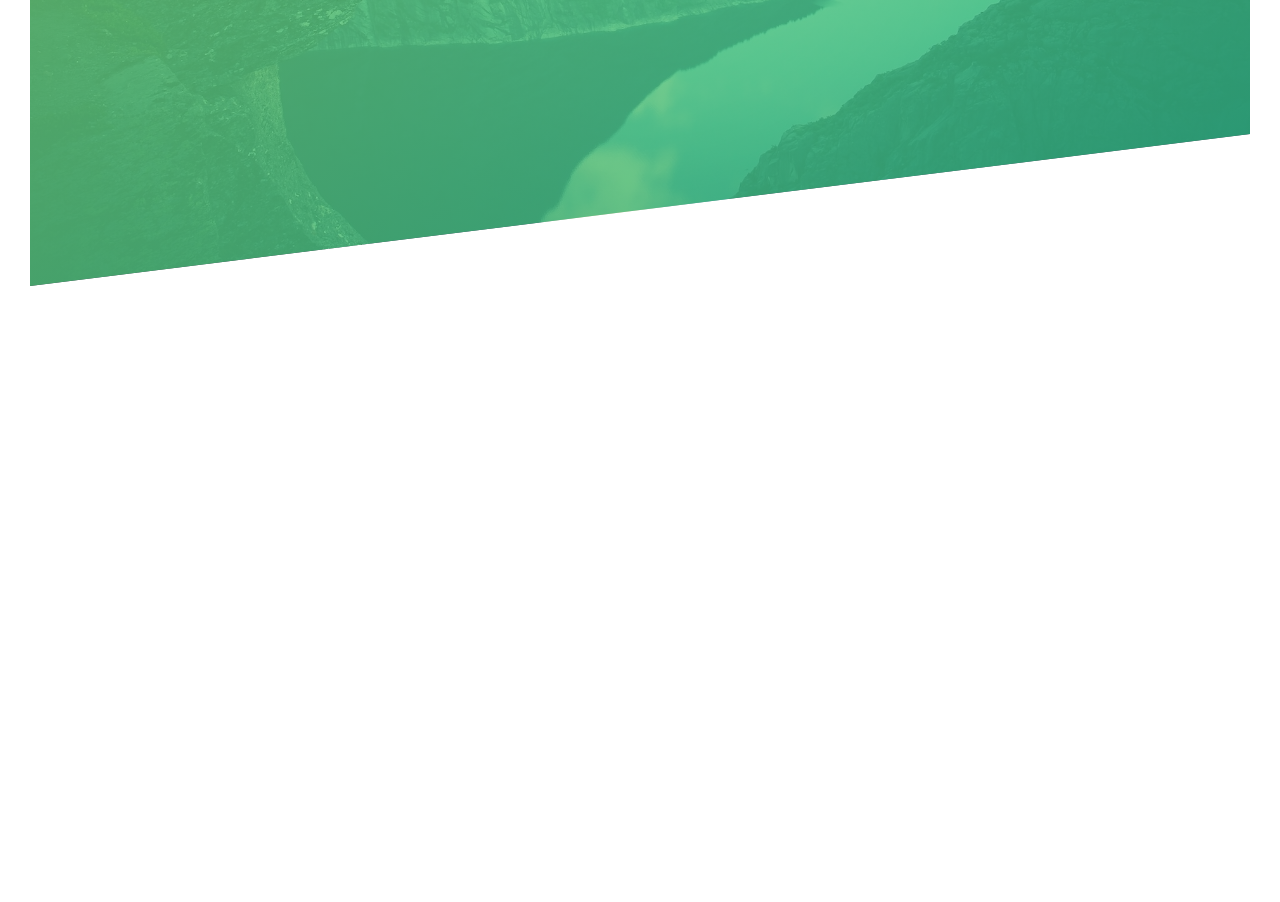
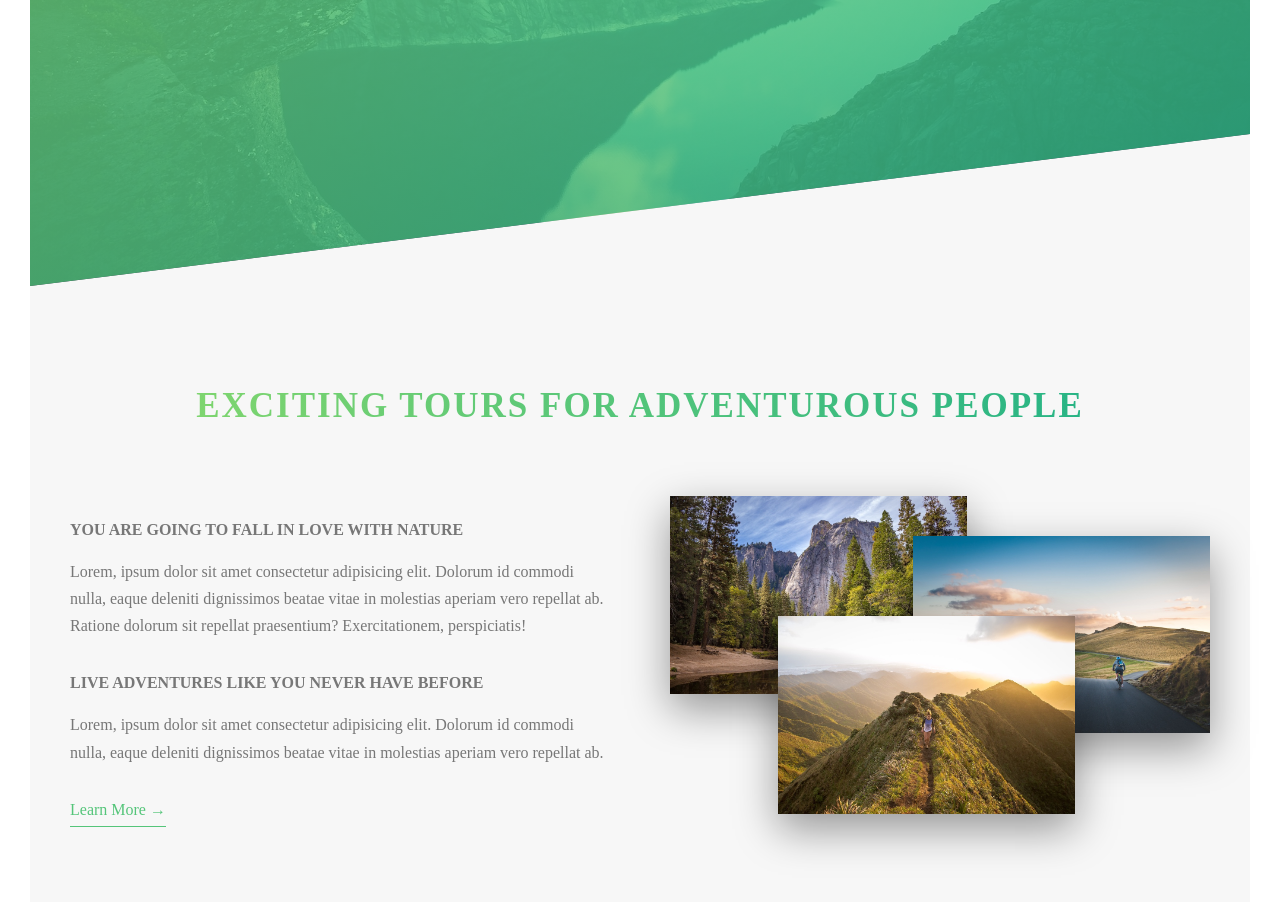
Before and after one commit to manamkiran/htmlCss, a website: page advancedCss/Natours/index.html in a window 1280 px wide. Shown: the part 504-1406 px from the top of the page. Before the commit the page ends 820 px from the top, so only its background shows below. Drawn offline with Linux system fonts and the light colour scheme.

Commit message:
Adding About session

```diff
--- a/advancedCss/Natours/index.html
+++ b/advancedCss/Natours/index.html
@@ -28,8 +28,42 @@
             <a href="#" class="btn btn--white btn--animated">Discover Our Tours</a>
         </div>
     </header>
+    <main>
+        <section class="section-about">
+            <div class="u-center-text u-margin-bottom-big">
+                <h2 class="heading-secondary">
+                    Exciting Tours for adventurous people
+                </h2>
+            </div>
+            <div class="row">
+                <div class="col-1-of-2">
+                    <h3 class="heading-tertiary u-margin-bottom-small">You are going to fall in love with Nature</h3>
+                    <p class="paragraph">
+                        Lorem, ipsum dolor sit amet consectetur adipisicing elit. Dolorum id commodi nulla, eaque
+                        deleniti dignissimos beatae vitae in molestias aperiam vero repellat ab. Ratione dolorum sit
+                        repellat praesentium? Exercitationem, perspiciatis!
+                    </p>
+                    <h3 class="heading-tertiary u-margin-bottom-small">Live adventures like you never have before</h3>
+                    <p class="paragraph">
+                        Lorem, ipsum dolor sit amet consectetur adipisicing elit. Dolorum id commodi nulla, eaque
+                        deleniti dignissimos beatae vitae in molestias aperiam vero repellat ab.
+                    </p>
 
-    <section class="grid-test" style = "display: none;">
+                    <a href="#" class="btn-text">Learn More &rarr;</a>
+                </div>
+                <div class="col-1-of-2">
+                    <div class="composition">
+                        <img src="img/nat-1-large.jpg" alt="Photo 1" class="composition__photo composition__photo--p1">
+                        <img src="img/nat-2-large.jpg" alt="Photo 2" class="composition__photo composition__photo--p2">
+                        <img src="img/nat-3-large.jpg" alt="Photo 3" class="composition__photo composition__photo--p3">
+                    </div>
+                </div>
+            </div>
+        </section>
+
+    </main>
+
+    <section class="grid-test" style="display: none;">
         <div class="row">
             <div class="col-1-of-2">Col 1 Of 2</div>
             <div class="col-1-of-2">Col 1 Of 2</div>
--- a/advancedCss/Natours/sass/abstracts/_variables.scss
+++ b/advancedCss/Natours/sass/abstracts/_variables.scss
@@ -3,11 +3,15 @@ $color-primary: #55c57a;
 $color-primary-light: #7ed56f;
 $color-primary-dark: #28b485;
 
+$color-grey-light-1: #f7f7f7;
 $color-grey-dark: #777;
 $color-white: #fff;
 $color-black: #000;
 
+//FONTS
+$default-font-size: 1.6rem;
+
 // GRID
-$grid-max-width : 114rem;
-$gutter-vertical : 8rem;
-$gutter-horizontal : 6rem;
+$grid-max-width: 114rem;
+$gutter-vertical: 8rem;
+$gutter-horizontal: 6rem;
--- a/advancedCss/Natours/sass/base/_typography.scss
+++ b/advancedCss/Natours/sass/base/_typography.scss
@@ -31,3 +31,39 @@ body {
     animation: moveInRight 1s ease-out;
   }
 }
+
+.heading-secondary {
+  font-size: 3.5rem;
+  text-transform: uppercase;
+  font-weight: 700;
+  display: inline-block;
+
+  background-image: linear-gradient(
+    to right,
+    $color-primary-light,
+    $color-primary-dark
+  );
+  -webkit-background-clip: text;
+  color: transparent;
+  transition: all 0.2s;
+  letter-spacing: 0.2rem;
+
+  &:hover {
+    transform: skew(15deg, 2deg) scale(1.1);
+    text-shadow: .5rem 1rem 2rem rgba($color-black, .2);
+  }
+}
+
+.heading-tertiary{
+  font-size: $default-font-size;
+  font-weight: 700;
+  text-transform: uppercase;
+}
+
+.paragraph{
+  font-size: $default-font-size;
+
+  &:not(:last-child){
+    margin-bottom: 3rem;
+  }
+}
--- a/advancedCss/Natours/sass/base/_utilities.scss
+++ b/advancedCss/Natours/sass/base/_utilities.scss
@@ -0,0 +1,7 @@
+.u-center-text{text-align: center;}
+
+.u-margin-bottom-big{margin-bottom: 8rem;}
+
+.u-margin-bottom-medium{margin-bottom: 4rem;}
+
+.u-margin-bottom-small{margin-bottom: 1.5rem;}
--- a/advancedCss/Natours/sass/components/_button.scss
+++ b/advancedCss/Natours/sass/components/_button.scss
@@ -8,7 +8,7 @@
     border-radius: 100px;
     transition: all 0.2s;
     position: relative;
-      font-size: 1.6rem;
+    font-size: $default-font-size;
   }
 
   &--white {
@@ -56,3 +56,28 @@
     /* Using backwards ensures that the initial state is set to 0 keyframe*/
   }
 }
+
+.btn-text {
+  &:link,
+  &:visited {
+    font-size: $default-font-size;
+    color: $color-primary;
+    text-decoration: none;
+    display: inline-block;
+    border-bottom: 1px solid $color-primary;
+    padding-bottom: 3px;
+    transition: all .2s;
+  }
+
+  &:hover {
+    background-color: $color-primary;
+    color: $color-white;
+    box-shadow: 0 1rem 2rem rgba($color-black, 0.15);
+    transform: translateY(-2px);
+  }
+
+  &::active {
+    box-shadow: 0 .5rem 1rem rgba($color-black, 0.15);
+    transform: translateY(0);
+  }
+}
--- /dev/null
+++ b/advancedCss/Natours/sass/components/_composition.scss
@@ -0,0 +1,42 @@
+.composition{
+
+    position: relative;
+
+    &__photo{
+        width: 55%;
+        box-shadow: 0 1.5rem 4rem rgba($color-black, .4);
+        position: absolute;
+        z-index: 10;
+        transition: all .2s;
+        outline-offset: 2rem;
+
+        &--p1{
+            left: 0;
+            top: -2rem ;
+        }
+
+        &--p2{
+            right: 0;
+            top: 2rem ;
+        }
+
+        &--p3{
+            left: 20%;
+            top: 10rem ;
+        }
+
+        &:hover{
+            outline: 1.5rem solid $color-primary;
+            transform: scale(1.05) translateY(-.5rem);
+            box-shadow: 0 2.5rem 4rem rgba($color-black, .5);
+            z-index: 20;
+        }
+
+    }
+
+    &:hover &__photo:not(:hover){
+        transform: scale(.95);
+    }
+
+
+}
--- a/advancedCss/Natours/sass/layout/_grid.scss
+++ b/advancedCss/Natours/sass/layout/_grid.scss
@@ -1,6 +1,6 @@
 .row {
   max-width: $grid-max-width;
-  background-color: #eee;
+  //background-color: #eee;
   margin: 0 auto;
 
   &:not(:last-child) {
@@ -10,7 +10,7 @@
   @include clearfix;
 
   [class^="col-"] {
-    background-color: orangered;
+    //background-color: orangered;
     float: left;
 
     &:not(:last-child) {
--- a/advancedCss/Natours/sass/main.scss
+++ b/advancedCss/Natours/sass/main.scss
@@ -8,6 +8,7 @@
 @import "base/utilities";
 
 @import "components/button";
+@import "components/composition.scss";
 
 @import "layout/header";
 @import "layout/grid";
--- a/advancedCss/Natours/sass/pages/_home.scss
+++ b/advancedCss/Natours/sass/pages/_home.scss
@@ -0,0 +1,7 @@
+.section-about{
+
+    background-color: $color-grey-light-1;
+    padding: 25rem 0;
+    margin-top: -20vh;
+
+}
```
Also changed, not shown: advancedCss/Natours/css/style.css. Lines whose indentation alone changed are shown as unchanged.
